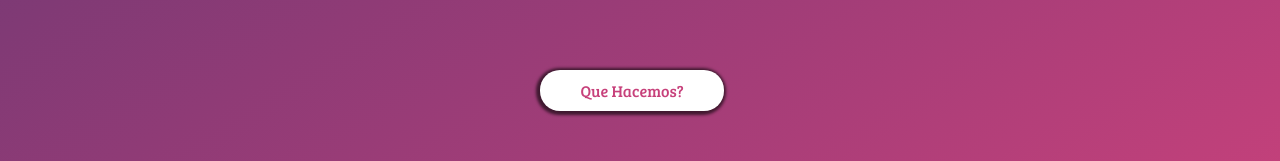
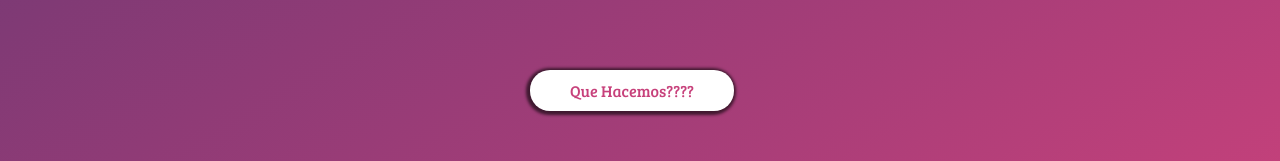
Before and after one commit to EddCode/caninosBro, a plain HTML site: page index.html in a window 1280 px wide. Shown: the part 563-724 px from the top of the page. Drawn offline with nearby package versions, Linux system fonts and the light colour scheme.

Commit message:
updated text

```diff
--- a/index.html
+++ b/index.html
@@ -56,7 +56,7 @@
 
       <div class="hero-buttons">
         <a href="#what-we-do">
-          <button class="btn mr-1">Que Hacemos?</button>
+          <button class="btn mr-1">Que Hacemos????</button>
         </a>
       </div>
 
```
